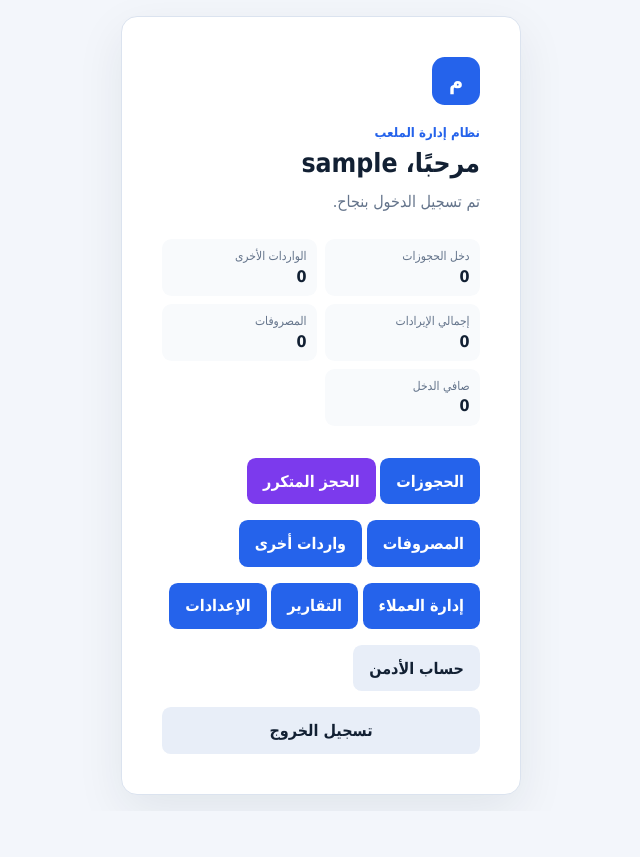
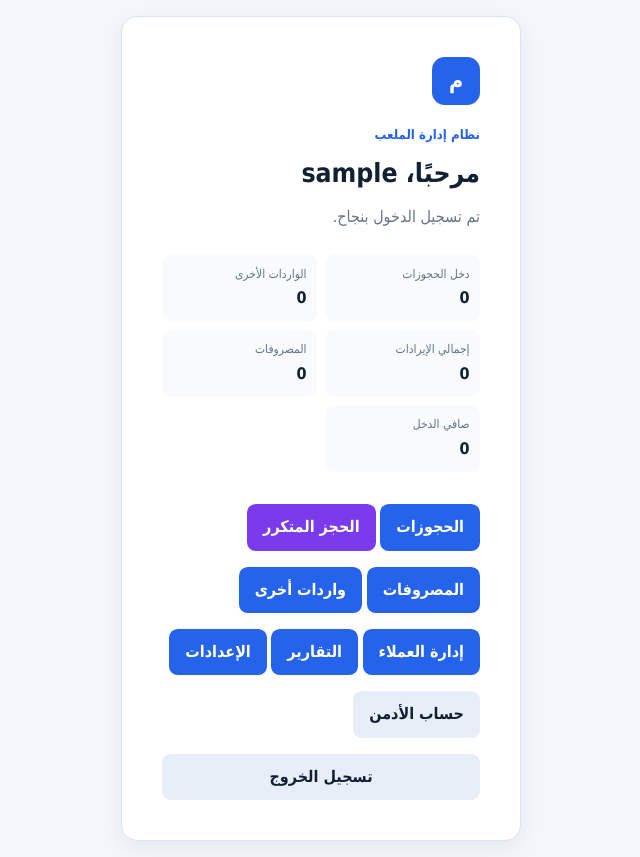
Before and after one commit to yvfdg55/stadium-management-system, a Flask app: page /admin in a window 1280 px wide. Shown: the whole page, without its empty margins (319-959 px from the left). Before the commit the page ends 802 px from the top, so only its background shows below. Run offline with Flask 3, Linux system fonts and the light colour scheme; the visitor is signed in with stand-in values (Sample User, id 1); data comes from the database, SQL or seed files in the repository; data that the repository does not hold is empty.

Commit message:
Add premium visual design foundation

```diff
--- a/static/css/style.css
+++ b/static/css/style.css
@@ -3,12 +3,23 @@
   --navy: #122033;
   --blue: #2563eb;
   --blue-dark: #1d4ed8;
+  --primary: #173b70;
+  --primary-soft: #eaf1fb;
+  --success: #15803d;
+  --warning: #c2410c;
+  --info: #2563eb;
   --surface: #ffffff;
+  --surface-muted: #f8fafc;
   --muted: #64748b;
   --line: #dbe3ef;
   --bg: #f3f6fb;
   --danger-bg: #fff1f2;
   --danger: #be123c;
+  --radius-sm: .55rem;
+  --radius-md: .8rem;
+  --radius-lg: 1rem;
+  --shadow-soft: 0 .5rem 1.5rem rgba(18, 32, 51, .06);
+  --shadow-hover: 0 .8rem 2rem rgba(18, 32, 51, .1);
 }
 
 * { box-sizing: border-box; }
@@ -19,6 +30,7 @@ body {
   font-family: Tahoma, Arial, sans-serif;
   color: var(--navy);
   background: var(--bg);
+  line-height: 1.55;
 }
 
 .auth-shell {
@@ -33,8 +45,8 @@ body {
   padding: 2rem 1.25rem;
   background: var(--surface);
   border: 1px solid var(--line);
-  border-radius: 1rem;
-  box-shadow: 0 1rem 3rem rgba(18, 32, 51, .08);
+  border-radius: var(--radius-lg);
+  box-shadow: var(--shadow-soft);
 }
 
 .brand-mark {
@@ -71,7 +83,7 @@ input, select, textarea {
   min-height: 2.9rem;
   padding: .7rem .8rem;
   border: 1px solid var(--line);
-  border-radius: .55rem;
+  border-radius: var(--radius-sm);
   color: var(--navy);
   background: #fff;
   font: inherit;
@@ -87,7 +99,7 @@ button, .button-link {
   margin-top: 1rem;
   padding: .65rem 1rem;
   border: 0;
-  border-radius: .55rem;
+  border-radius: var(--radius-sm);
   color: #fff;
   background: var(--blue);
   font: inherit;
@@ -116,6 +128,14 @@ button.secondary:hover, .button-link.secondary:hover { background: #dbe5f4; }
   padding: 1rem;
 }
 .page-shell.narrow { max-width: 38rem; }
+.premium-card {
+  border: 1px solid var(--line);
+  border-radius: var(--radius-md);
+  background: var(--surface);
+  box-shadow: var(--shadow-soft);
+}
+.premium-section-title { display: flex; align-items: center; justify-content: space-between; gap: .75rem; }
+.premium-section-title h2 { margin: 0; color: var(--primary); }
 .page-header {
   display: flex;
   align-items: flex-start;
```
